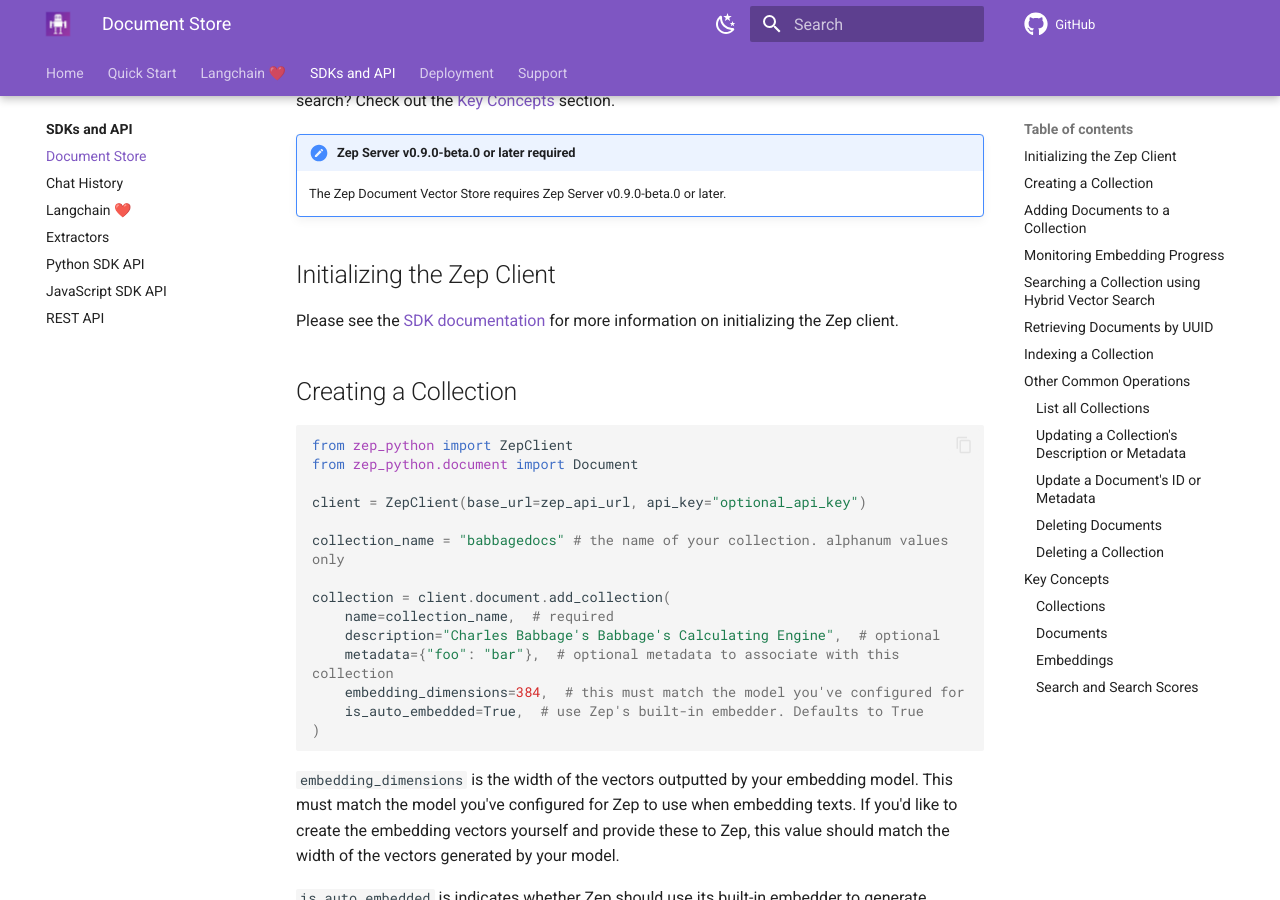
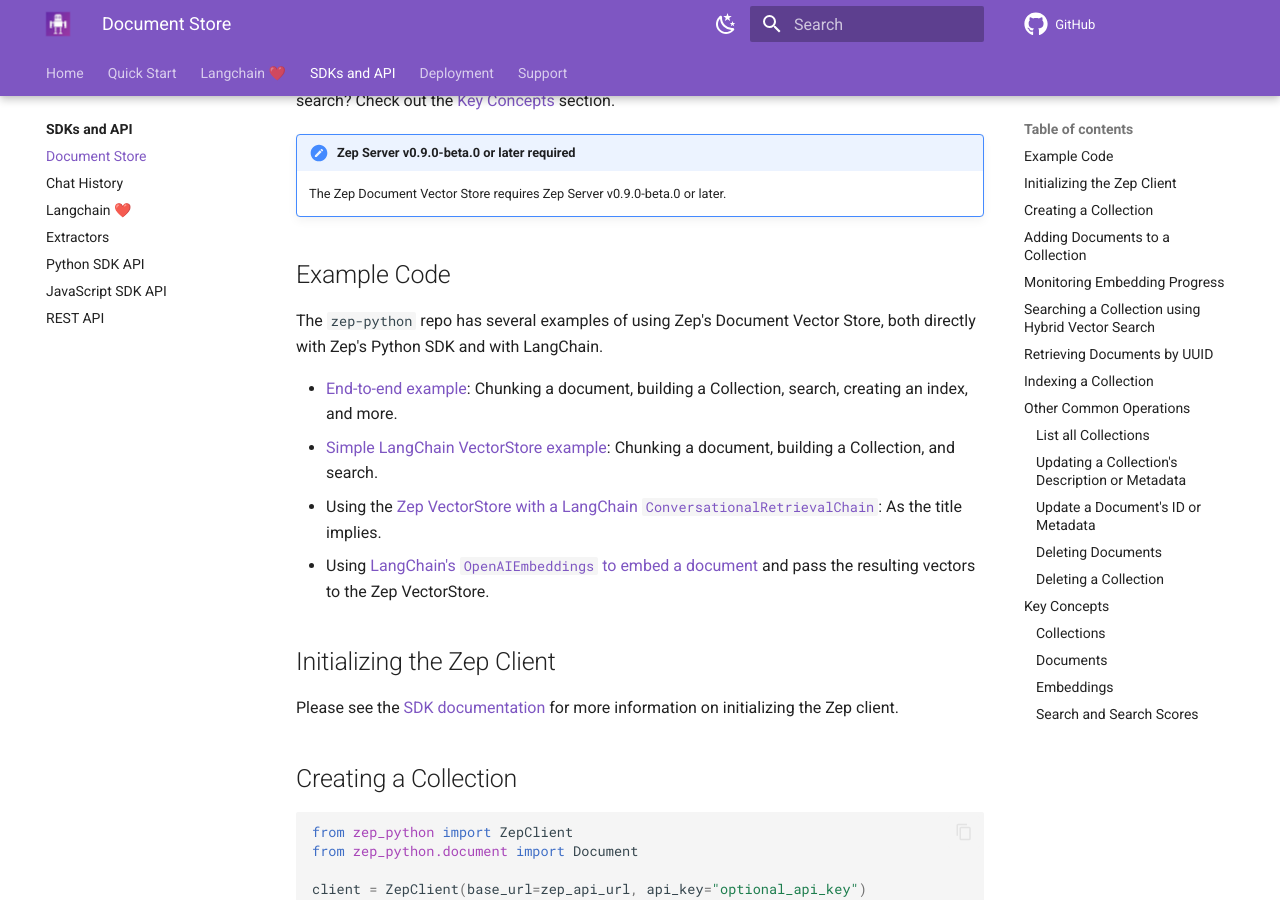
Before and after one commit to getzep/docs.getzep.com, an MkDocs documentation site: the page built from docs/sdk/documents.md, in a window 1280 px wide and 900 px high, scrolled down 429 px. Built offline with MkDocs 1.6.1 and Material for MkDocs 9.7.7, drawn with Linux system fonts in a browser that asks for light colours; emoji names are drawn with the system emoji font; comment, search, counter and statistics services are not loaded.

Commit message:
add examples

```diff
--- a/docs/sdk/documents.md
+++ b/docs/sdk/documents.md
@@ -14,6 +14,15 @@
 !!! note "Zep Server v0.9.0-beta.0 or later required"
 
     The Zep Document Vector Store requires Zep Server v0.9.0-beta.0 or later.
+
+## Example Code
+
+The `zep-python` repo has several examples of using Zep's Document Vector Store, both directly with Zep's Python SDK and with LangChain.
+
+- [End-to-end example](https://github.com/getzep/zep-python/blob/main/examples/documents.py): Chunking a document, building a Collection, search, creating an index, and more.
+- [Simple LangChain VectorStore example](https://github.com/getzep/zep-python/blob/main/examples/langchain_simple_demo.py): Chunking a document, building a Collection, and search.
+- Using the [Zep VectorStore with a LangChain `ConversationalRetrievalChain`](https://github.com/getzep/zep-python/blob/main/examples/langchain_qa_chain.py): As the title implies.
+- Using [LangChain's `OpenAIEmbeddings` to embed a document](https://github.com/getzep/zep-python/blob/main/examples/langchain_openai_embeddings.py) and pass the resulting vectors to the Zep VectorStore.
 
 
 ## Initializing the Zep Client
--- a/overrides/main.html
+++ b/overrides/main.html
@@ -24,7 +24,7 @@
     <span style="margin-right: 5px;">The Zep</span>
     <strong style="margin-right: 5px;">Document Vector Store</strong>
     <span style="margin-right: 8px;">is now available!</span>
-    <a href="/sdk/documents/">Learn more</a>
+    <a href="https://blog.getzep.com/introducing-the-zep-document-vector-store">Learn more</a>
 </div>
 
 {% endblock %}
```
